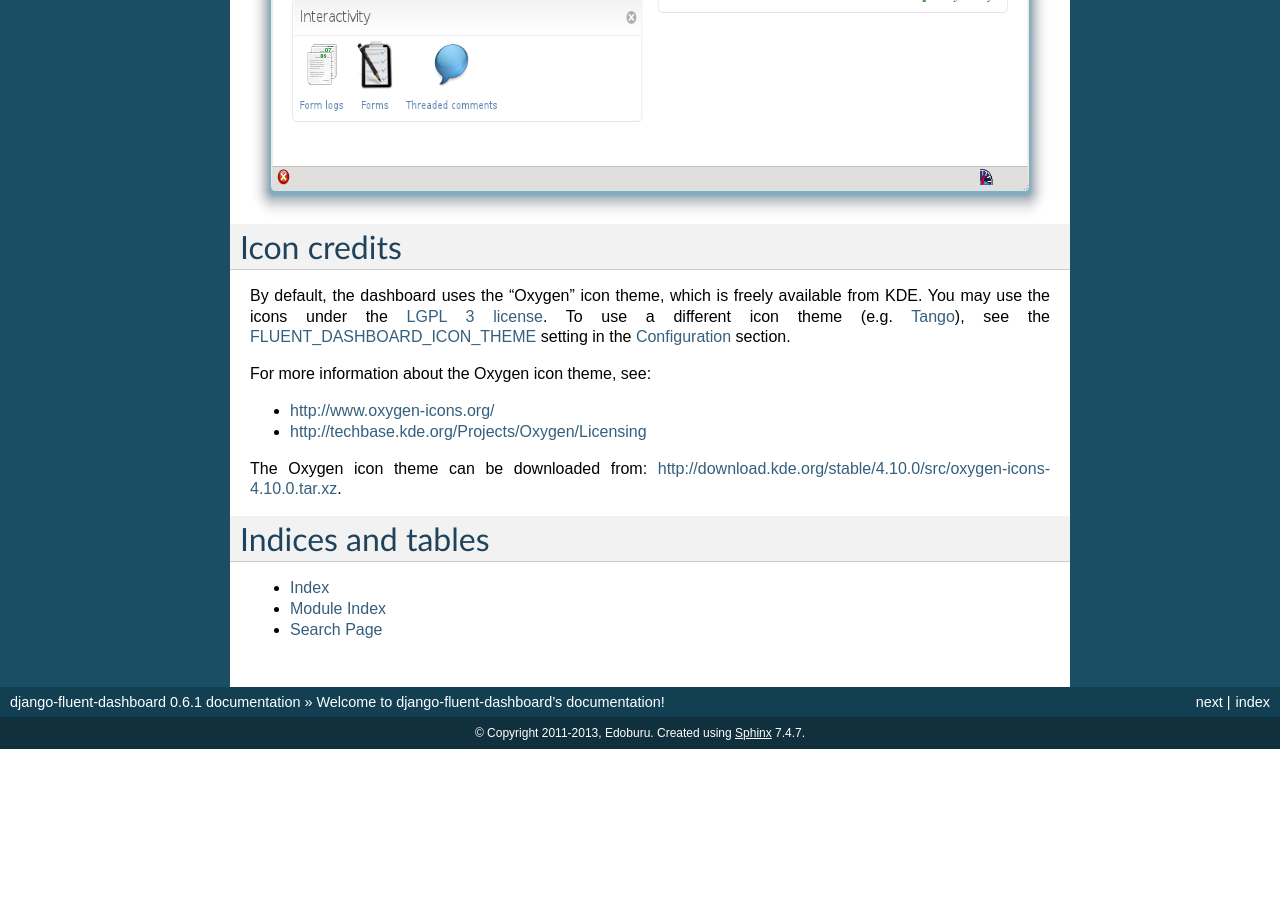
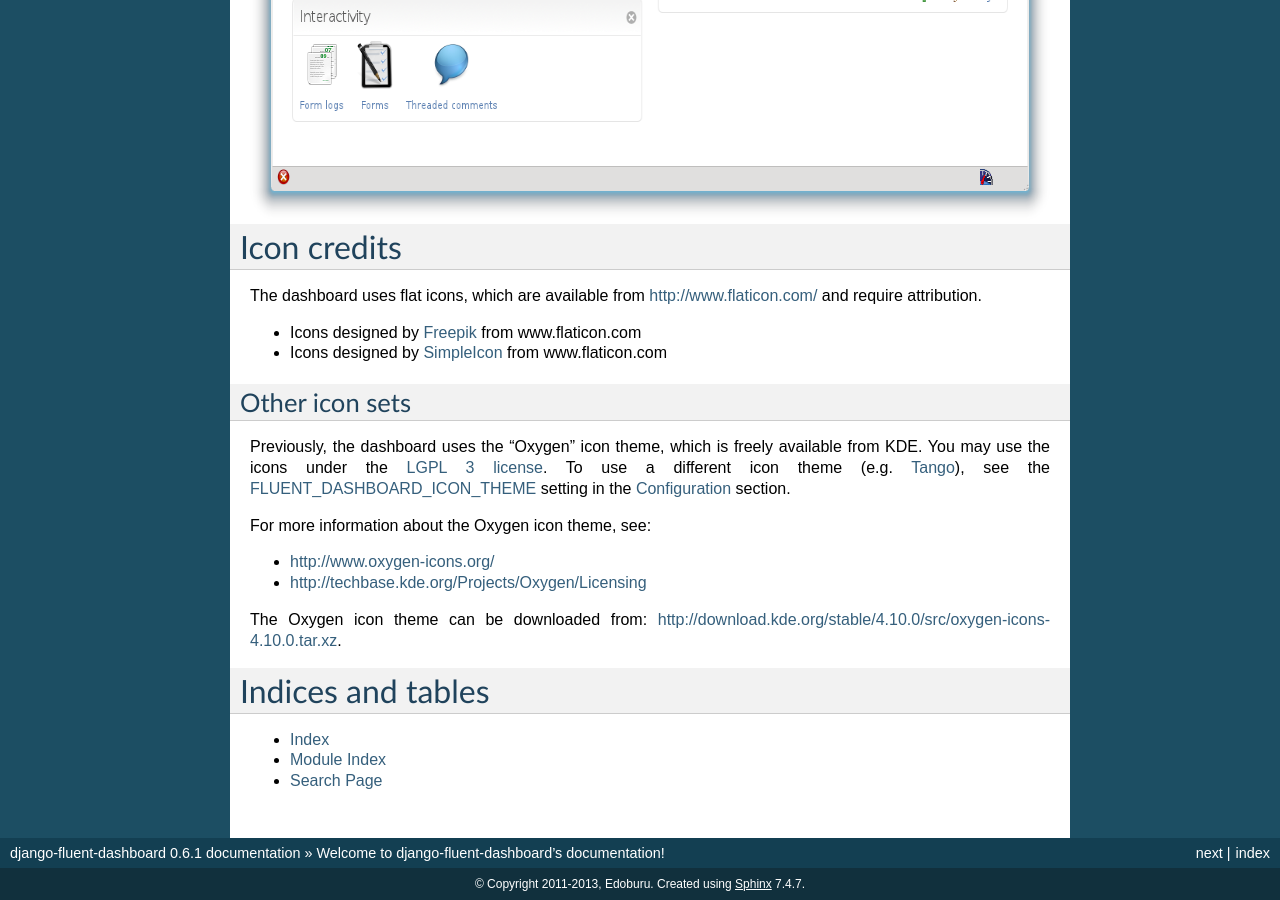
Before and after one commit to django-fluent/django-fluent-dashboard, a Sphinx documentation site: the page built from docs/index.rst, in a window 1280 px wide and 900 px high, scrolled down 1769 px. Built offline with Sphinx 7.4.7, drawn with Linux system fonts in a browser that asks for light colours; before the commit the page ends 2518 px from its top, so only the background shows below that.

Commit message:
Mention flaticon in the README and docs

```diff
--- a/docs/index.rst
+++ b/docs/index.rst
@@ -37,7 +37,17 @@
 Icon credits
 ============
 
-By default, the dashboard uses the "Oxygen" icon theme, which is freely available from KDE.
+The dashboard uses flat icons, which are available from http://www.flaticon.com/
+and require attribution.
+
+* Icons designed by `Freepik <http://www.freepik.com/>`_ from www.flaticon.com
+* Icons designed by `SimpleIcon <http://www.simpleicon.com>`_ from www.flaticon.com
+
+
+Other icon sets
+---------------
+
+Previously, the dashboard uses the "Oxygen" icon theme, which is freely available from KDE.
 You may use the icons under the `LGPL 3 license <http://www.gnu.org/licenses/lgpl-3.0.html>`_.
 To use a different icon theme (e.g. `Tango <http://tango.freedesktop.org/>`_),
 see the :ref:`FLUENT_DASHBOARD_ICON_THEME` setting in the :ref:`configuration` section.
```
Also changed, not shown: docs/configuration.rst (+6 -2 lines).
